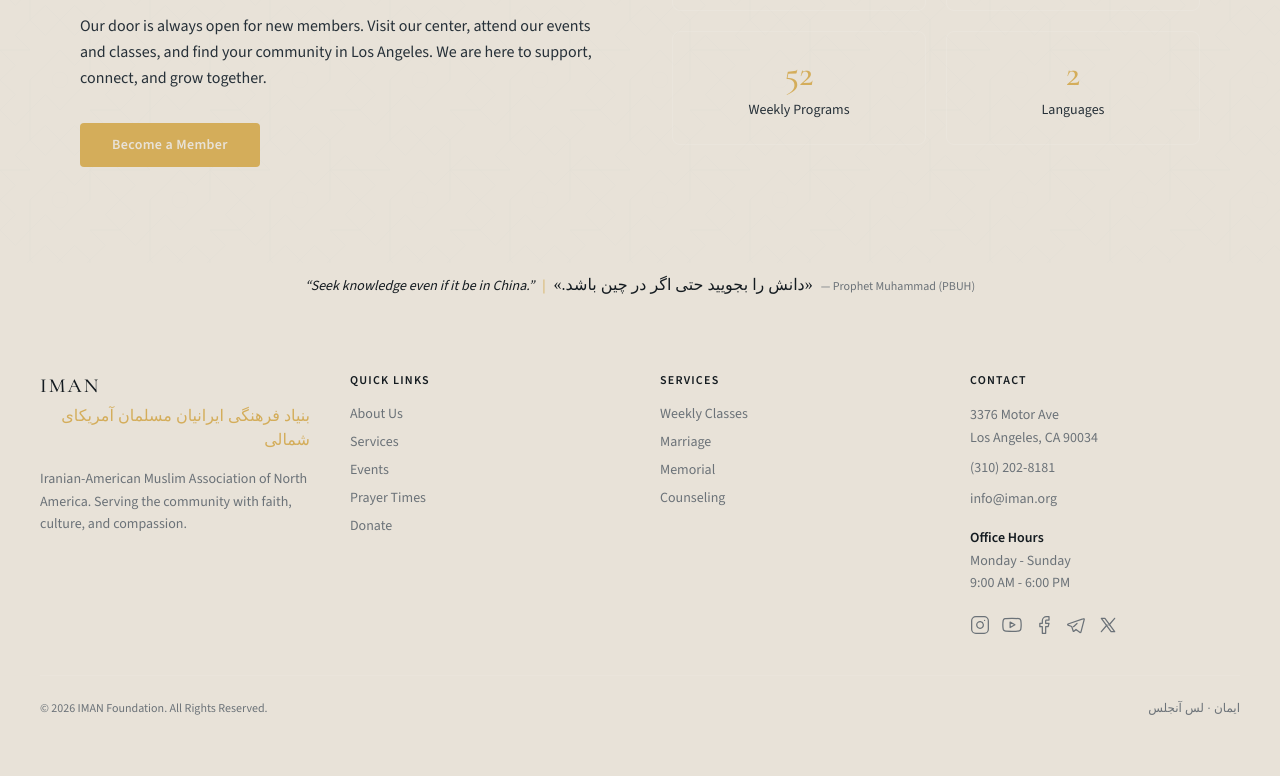
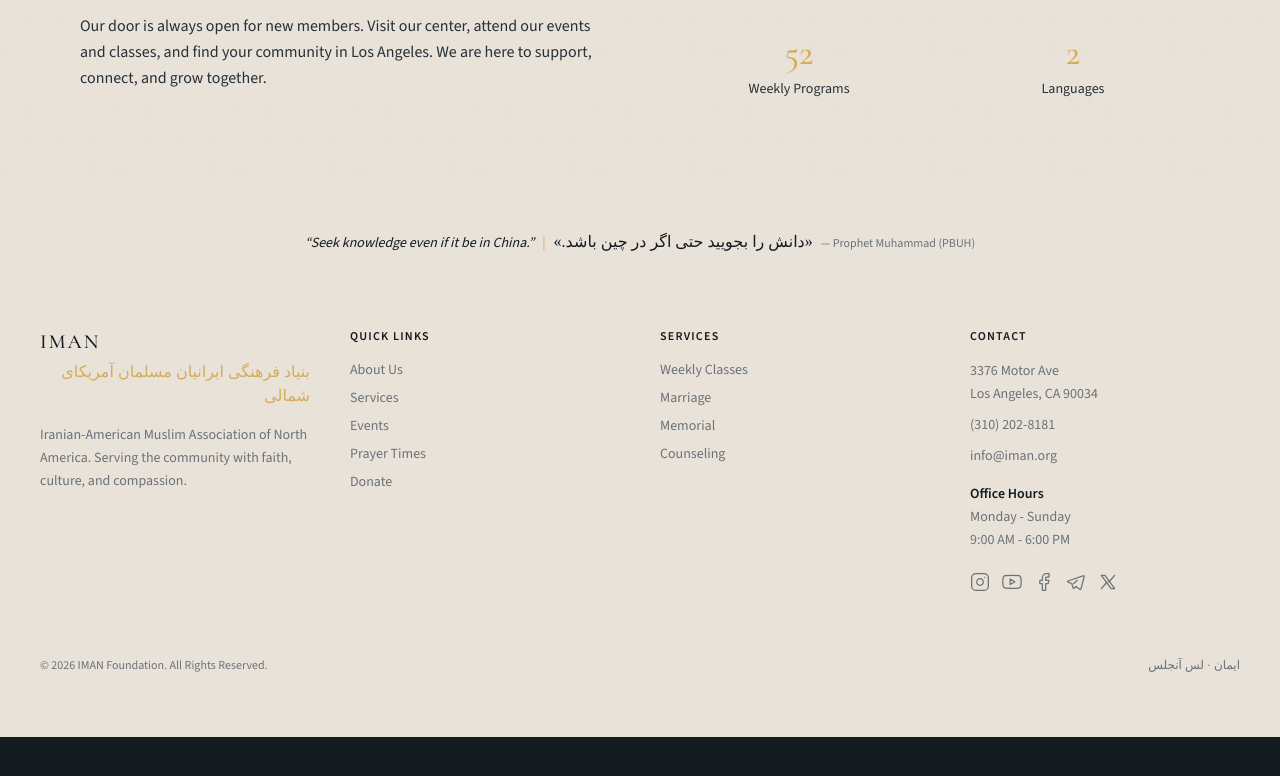
Before and after one commit to Rumi-team/IMAN_Website, a Next.js app: page / in a window 1280 px wide. Shown: the part 4829-5605 px from the top of the page. After the commit the page ends 5566 px from the top, so only its background shows below. Built offline with nearby package versions, Linux system fonts and the light colour scheme; no server answers.

Commit message:
fix: remove Become a Member button from landing page
Co-Authored-By: Claude Opus 4.6 (1M context) <noreply@anthropic.com>

```diff
--- a/src/app/page.tsx
+++ b/src/app/page.tsx
@@ -381,12 +381,6 @@ export default async function Home() {
                 attend our events and classes, and find your community in Los
                 Angeles. We are here to support, connect, and grow together.
               </p>
-              <a
-                href="#"
-                className="inline-block bg-[var(--gold)] text-[var(--text)] px-8 py-3 rounded text-sm font-semibold tracking-wide hover:bg-[var(--gold-light)] transition-colors"
-              >
-                Become a Member
-              </a>
             </div>
 
             <div className="grid grid-cols-2 gap-5">
```
